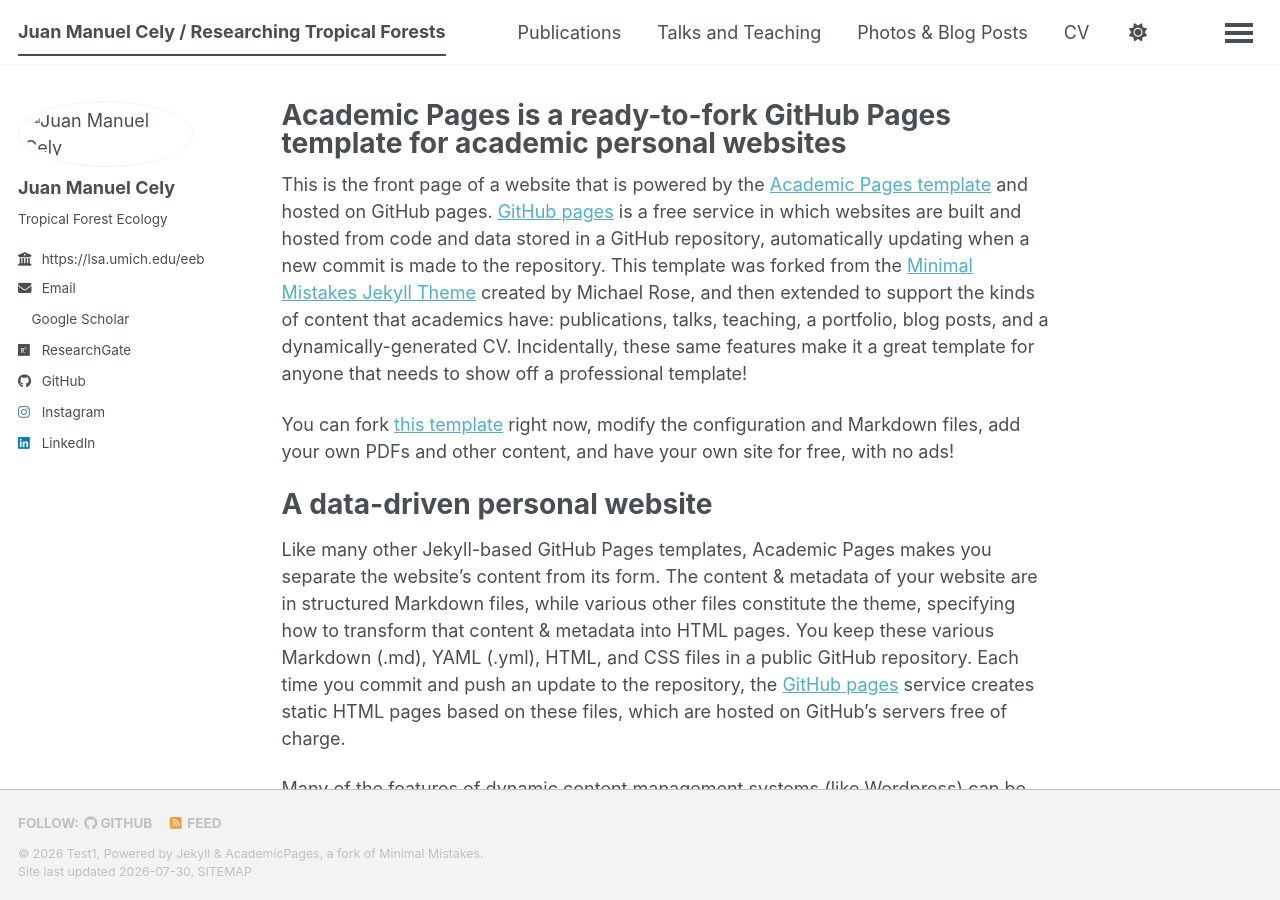
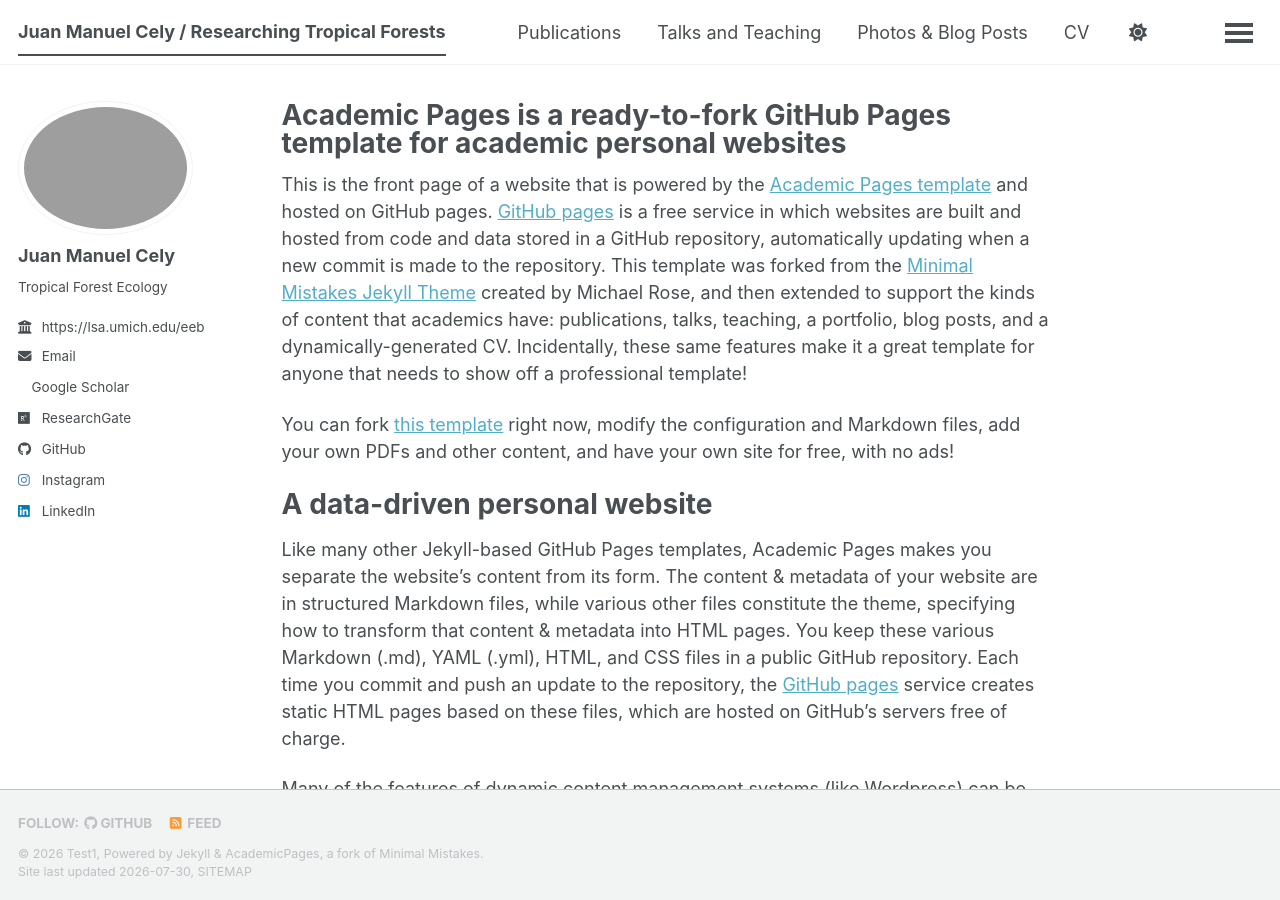
Before and after one commit to jmcely-hub/jmcely-hub.github.io, a Jekyll site: the page built from _pages/about.md, in a window 1280 px wide and 900 px high. Built offline with Jekyll 4.4.1, drawn with Linux system fonts in a browser that asks for light colours; a style sheet for code colours, icons or effects is not loaded.

Commit message:
Update _config.yml

```diff
--- a/_config.yml
+++ b/_config.yml
@@ -23,7 +23,7 @@ repository               : "jmcely-hub/jmcely-hub.github.io"
 #               Additional customization can be done by editing /_includes/author-profile.html
 author:
   # Biographic information
-  avatar           : "profile_pic.jpeg"
+  avatar           : "images/profile_pic.png"
   name             : "Juan Manuel Cely"
   bio              : "Tropical Forest Ecology"
   employer         : "https://lsa.umich.edu/eeb"
```
